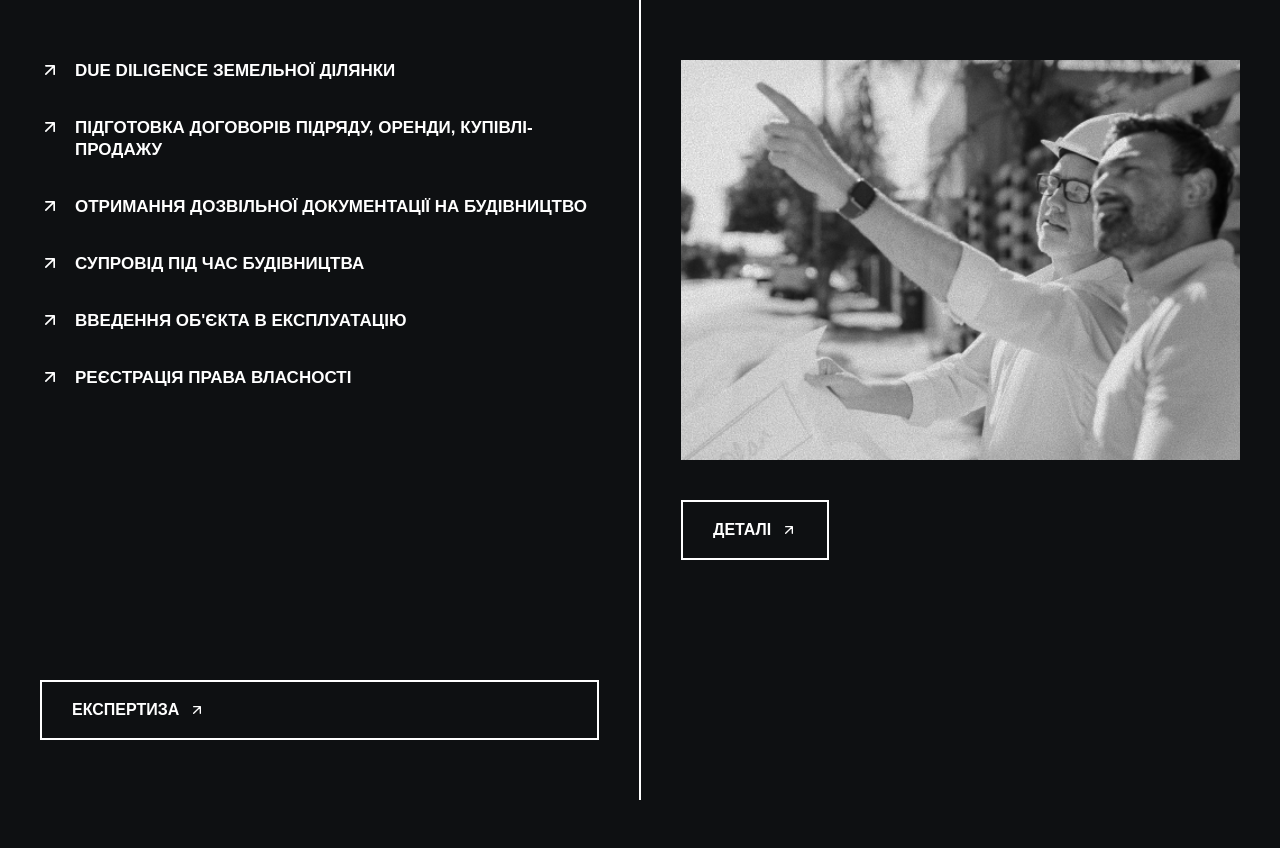
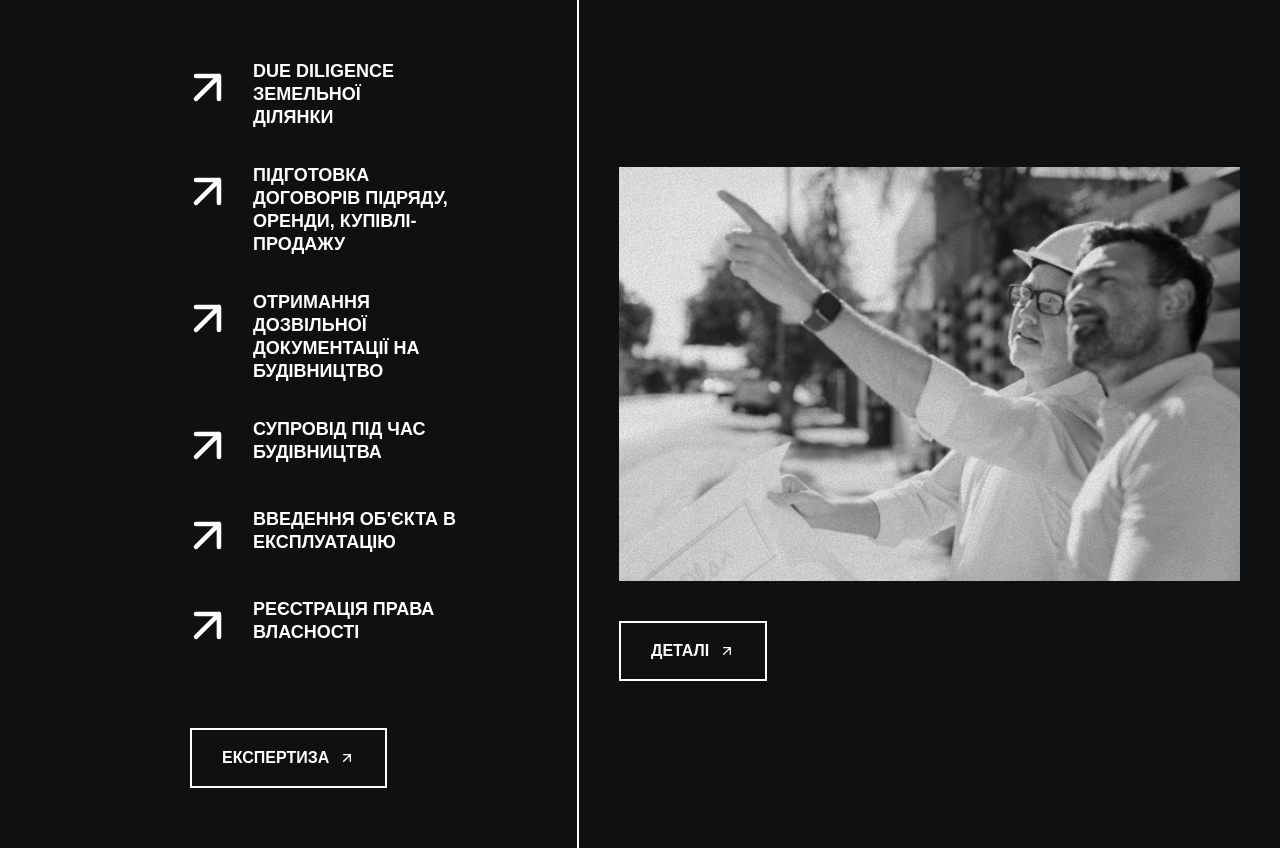
Before and after one commit to OleksandrNykoliak/websitepbc, a Django app: page /s/ in a window 1280 px wide. Before the commit the page ends 800 px from the top, so only its background shows below. Run offline with Django 5.2, Linux system fonts and the light colour scheme.

Commit message:
upd
Signed-off-by: OleksandrNykoliak <nykolyak.o@gmail.com>

```diff
--- a/landing/views.py
+++ b/landing/views.py
@@ -4,29 +4,4 @@ def homepage_view(request):
     return render(request, "base.html")
 
 def s(request):
-    return render(request, "s.html")
-
-# def projects_view(request):
-#     return render(request, "projects.html")
-
-# def about_view(request):
-#     return render(request, "about.html")
-
-
-# def about2_view(request):
-#     return render(request, "about2.html")
-
-# def services_view(request):
-#     return render(request, "services.html")
-
-
-# def team_view(request):
-#     return render(request, "team.html")
-
-
-# def customer_view(request):
-#     return render(request, "customers.html")
-
-
-# def contact_view(request):
-#     return render(request, "contact.html")
+    return render(request, "services_hover.html")
--- a/templates/1hero-screen.html
+++ b/templates/1hero-screen.html
@@ -377,10 +377,6 @@
   background: url("{% static 'images/icons/arrowdown.png' %}") center/contain no-repeat;
   transition: transform 0.25s ease;
 }
-
-
-
-
   </style>
 </head>
 
@@ -430,6 +426,5 @@
       <img src="{% static 'images/icons/Frame311.svg' %}" alt="arrow" class="icon-arrow">
     </a>
   </aside>
-
 </body>
 </html>
--- a/templates/s.html
+++ b/templates/services_hover.html
@@ -30,35 +30,43 @@
         .services-list {
             flex: 1;
             background-color: #0E1012;
-            padding: 60px 40px;
+            padding: 60px 250px;
             display: flex;
             flex-direction: column;
-            justify-content: space-between;
+            justify-content: center;
+            align-items: flex-start;
+            position: relative;
         }
 
         .services-items {
             list-style: none;
+            text-align: left;
+            padding-left: 0;
         }
 
         .service-item {
             margin-bottom: 35px;
             display: flex;
             align-items: flex-start;
+            justify-content: flex-start;
         }
 
         .service-icon {
-            width: 20px;
-            height: 20px;
-            margin-right: 15px;
+            width: 55.003px;
+            height: 55.003px;
+            margin-right: 18px;
             flex-shrink: 0;
         }
 
         .service-text {
-            font-weight: bold;
-            font-size: 17px;
-            line-height: 22px;
+            color: var(--white, #FFF);
+            font-family: "TikTok Sans", sans-serif;
+            font-size: 18px;
+            font-style: normal;
+            font-weight: 700;
+            line-height: 23px;
             text-transform: uppercase;
-            color: #fff;
+            text-align: left;
         }
 
         .expertise-btn {
@@ -74,6 +82,10 @@
             cursor: pointer;
             transition: all 0.3s ease;
             text-decoration: none;
+            margin-top: 40px;
+            margin-left: 90px;
+            position: relative;
+            left: 0;
         }
 
         .expertise-btn:hover {
@@ -92,25 +104,34 @@
         .services-visual {
             flex: 1;
             background-color: #0E1012;
-            position: relative;
+            border-left: 2px solid var(--white, #FFF);
             display: flex;
             flex-direction: column;
+            justify-content: center; /* по вертикалі */
+            align-items: center; /* по горизонталі */
             padding: 60px 40px;
-            border-left: 2px solid var(--white, #FFF);
+            position: relative;
+        }
 
+        /* Контейнер зображення + кнопки */
+        .visual-content {
+            display: flex;
+            flex-direction: column;
+            align-items: flex-start; /* кнопка буде по лівому краю фото */
         }
 
         .team-image {
-            width: 100%;
-            height: 400px;
+            width: 621px;
+            height: 414px;
             object-fit: cover;
+            filter: grayscale(100%);
             margin-bottom: 40px;
-            filter: grayscale(100%);
         }
 
         .details-btn {
             display: inline-flex;
             align-items: center;
+            justify-content: center;
             padding: 15px 30px;
             border: 2px solid #fff;
             background-color: transparent;
@@ -121,28 +142,12 @@
             cursor: pointer;
             transition: all 0.3s ease;
             text-decoration: none;
-            align-self: flex-start;
         }
 
         .details-btn:hover {
             background-color: #2F8000;
             color: #fff;
             border-color: #2F8000;
-        }
-
-        .spikes-pattern {
-            position: absolute;
-            bottom: 0;
-            right: 0;
-            width: 150px;
-            height: 300px;
-            background-image:
-                linear-gradient(45deg, transparent 50%, #2F8000 50%),
-                linear-gradient(-45deg, transparent 50%, #2F8000 50%);
-            background-size: 30px 30px;
-            background-repeat: repeat-y;
-            background-position: right bottom;
-            opacity: 0.7;
         }
 
         /* Адаптивність */
@@ -154,51 +159,82 @@
             .services-visual {
                 border-left: none;
                 border-top: 1px solid rgba(255, 255, 255, 0.1);
+                justify-content: center;
+                align-items: center;
+            }
+
+            .visual-content {
+                align-items: center; /* кнопка теж буде по центру на мобільному */
             }
 
             .team-image {
-                height: 300px;
+                width: 100%;
+                height: auto;
+            }
+
+            .expertise-btn {
+                align-self: flex-start;
+                margin-top: 30px;
             }
         }
+.services-list {
+    flex: 1;
+    background-color: #0E1012;
+    padding: 60px 100px; /* менший відступ, щоб не тиснув праву частину */
+    display: flex;
+    flex-direction: column;
+    justify-content: center;
+    align-items: flex-start;
+    position: relative;
+}
+
+.services-items {
+    list-style: none;
+    text-align: left;
+    margin-left: 80px; /* створює красивий відступ списків вправо */
+    padding-left: 0;
+}
+
+
     </style>
 </head>
 <body>
     <section class="services-section">
-        <!-- Лівий блок зі списком послуг -->
+        <!-- Лівий блок -->
         <div class="services-list">
             <ul class="services-items">
                 <li class="service-item">
-                    <svg class="service-icon" viewBox="0 0 24 24" fill="none" xmlns="http://www.w3.org/2000/svg">
+                    <svg class="service-icon" viewBox="0 0 24 24" fill="none">
                         <path d="M7 17L17 7M17 7H7M17 7V17" stroke="white" stroke-width="2" stroke-linecap="round" stroke-linejoin="round"/>
                     </svg>
-                    <span class="service-text">DUE DILIGENCE ЗЕМЕЛЬНОЇ ДІЛЯНКИ</span>
+                    <span class="service-text">DUE DILIGENCE ЗЕМЕЛЬНОЇ<br> ДІЛЯНКИ</span>
                 </li>
                 <li class="service-item">
-                    <svg class="service-icon" viewBox="0 0 24 24" fill="none" xmlns="http://www.w3.org/2000/svg">
+                    <svg class="service-icon" viewBox="0 0 24 24" fill="none">
                         <path d="M7 17L17 7M17 7H7M17 7V17" stroke="white" stroke-width="2" stroke-linecap="round" stroke-linejoin="round"/>
                     </svg>
-                    <span class="service-text">ПІДГОТОВКА ДОГОВОРІВ ПІДРЯДУ, ОРЕНДИ, КУПІВЛІ-ПРОДАЖУ</span>
+                    <span class="service-text">ПІДГОТОВКА ДОГОВОРІВ ПІДРЯДУ,<br> ОРЕНДИ, КУПІВЛІ-ПРОДАЖУ</span>
                 </li>
                 <li class="service-item">
-                    <svg class="service-icon" viewBox="0 0 24 24" fill="none" xmlns="http://www.w3.org/2000/svg">
+                    <svg class="service-icon" viewBox="0 0 24 24" fill="none">
                         <path d="M7 17L17 7M17 7H7M17 7V17" stroke="white" stroke-width="2" stroke-linecap="round" stroke-linejoin="round"/>
                     </svg>
-                    <span class="service-text">ОТРИМАННЯ ДОЗВІЛЬНОЇ ДОКУМЕНТАЦІЇ НА БУДІВНИЦТВО</span>
+                    <span class="service-text">ОТРИМАННЯ ДОЗВІЛЬНОЇ<br> ДОКУМЕНТАЦІЇ НА БУДІВНИЦТВО</span>
                 </li>
                 <li class="service-item">
-                    <svg class="service-icon" viewBox="0 0 24 24" fill="none" xmlns="http://www.w3.org/2000/svg">
+                    <svg class="service-icon" viewBox="0 0 24 24" fill="none">
                         <path d="M7 17L17 7M17 7H7M17 7V17" stroke="white" stroke-width="2" stroke-linecap="round" stroke-linejoin="round"/>
                     </svg>
                     <span class="service-text">СУПРОВІД ПІД ЧАС БУДІВНИЦТВА</span>
                 </li>
                 <li class="service-item">
-                    <svg class="service-icon" viewBox="0 0 24 24" fill="none" xmlns="http://www.w3.org/2000/svg">
+                    <svg class="service-icon" viewBox="0 0 24 24" fill="none">
                         <path d="M7 17L17 7M17 7H7M17 7V17" stroke="white" stroke-width="2" stroke-linecap="round" stroke-linejoin="round"/>
                     </svg>
-                    <span class="service-text">ВВЕДЕННЯ ОБ'ЄКТА В ЕКСПЛУАТАЦІЮ</span>
+                    <span class="service-text">ВВЕДЕННЯ ОБ'ЄКТА В<br> ЕКСПЛУАТАЦІЮ</span>
                 </li>
                 <li class="service-item">
-                    <svg class="service-icon" viewBox="0 0 24 24" fill="none" xmlns="http://www.w3.org/2000/svg">
+                    <svg class="service-icon" viewBox="0 0 24 24" fill="none">
                         <path d="M7 17L17 7M17 7H7M17 7V17" stroke="white" stroke-width="2" stroke-linecap="round" stroke-linejoin="round"/>
                     </svg>
                     <span class="service-text">РЕЄСТРАЦІЯ ПРАВА ВЛАСНОСТІ</span>
@@ -207,23 +243,24 @@
 
             <a href="#" class="expertise-btn">
                 ЕКСПЕРТИЗА
-                <svg class="btn-icon" viewBox="0 0 24 24" fill="none" xmlns="http://www.w3.org/2000/svg">
+                <svg class="btn-icon" viewBox="0 0 24 24" fill="none">
                     <path d="M7 17L17 7M17 7H7M17 7V17" stroke="currentColor" stroke-width="2" stroke-linecap="round" stroke-linejoin="round"/>
                 </svg>
             </a>
         </div>
 
-        <!-- Правий блок з зображенням -->
+        <!-- Правий блок -->
         <div class="services-visual">
-            <img src="{% static 'images/teampbc.png' %}" alt="Команда PBC на будівельному майданчику" class="team-image">
+            <div class="visual-content">
+                <img src="{% static 'images/teampbc.png' %}" alt="Команда PBC" class="team-image">
 
-            <a href="#" class="details-btn">
-                ДЕТАЛІ
-                <svg class="btn-icon" viewBox="0 0 24 24" fill="none" xmlns="http://www.w3.org/2000/svg">
-                    <path d="M7 17L17 7M17 7H7M17 7V17" stroke="currentColor" stroke-width="2" stroke-linecap="round" stroke-linejoin="round"/>
-                </svg>
-            </a>
-
+                <a href="#" class="details-btn">
+                    ДЕТАЛІ
+                    <svg class="btn-icon" viewBox="0 0 24 24" fill="none">
+                        <path d="M7 17L17 7M17 7H7M17 7V17" stroke="currentColor" stroke-width="2" stroke-linecap="round" stroke-linejoin="round"/>
+                    </svg>
+                </a>
+            </div>
         </div>
     </section>
 </body>
```
Also changed, not shown: landing/urls.py (+0 -7 lines), templates/base.html (+0 -8 lines).
